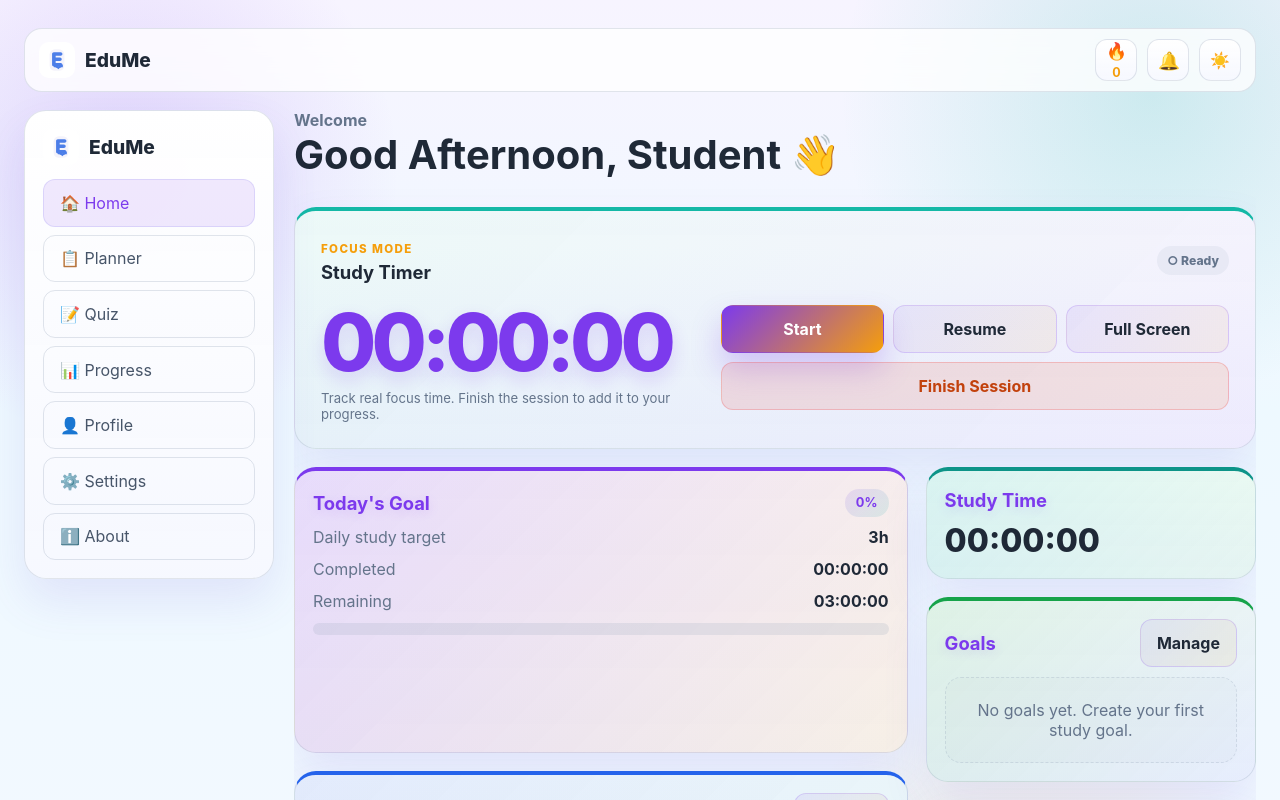
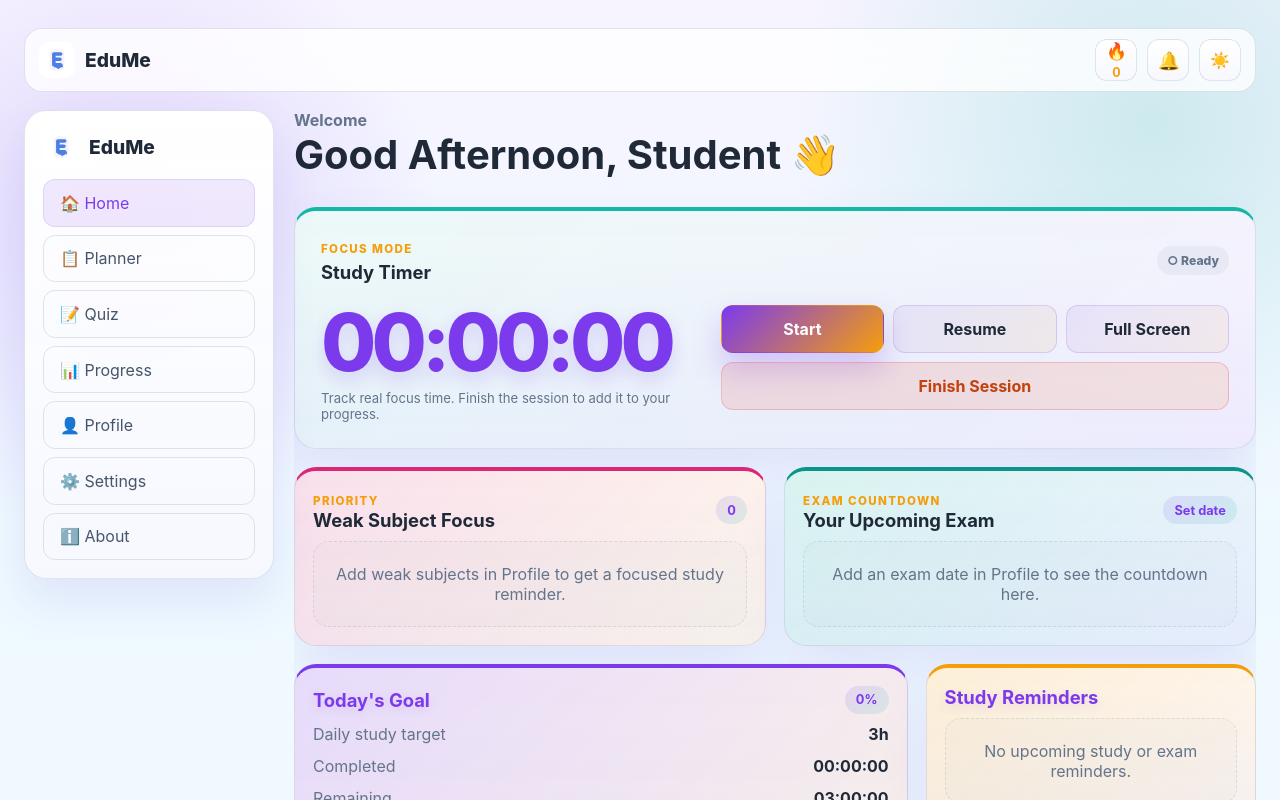
Before and after one commit to sbmnexus/EduMe, a React (Vite) app: page / in a window 1280 px wide. Both pictures are taken after a click on the button "Get Started →". Shown: the top 800 px of the page. Built offline with nearby package versions, Linux system fonts and the light colour scheme.

Commit message:
Restore Home reminders and exam countdown

```diff
--- a/src/App.jsx
+++ b/src/App.jsx
@@ -969,6 +969,29 @@ function App() {
 
       {renderTimerCard()}
 
+      <div className="home-overview-grid">
+        <div className="card home-focus-panel">
+          <div className="section-header"><div><span className="section-kicker">PRIORITY</span><h2>Weak Subject Focus</h2></div><span className="badge">{weakSubjects.length}</span></div>
+          {weakSubjects.length === 0 ? (
+            <div className="empty-state">Add weak subjects in Profile to get a focused study reminder.</div>
+          ) : (
+            <>
+              <p className="muted" style={{ marginTop: 0 }}>Give these subjects extra attention today.</p>
+              <div className="focus-subject-list">{weakSubjects.map((subject) => <span className="focus-subject" key={subject}>{subject}</span>)}</div>
+              {weakSubjectTasks.length > 0 && <p className="focus-task-hint">{weakSubjectTasks.length} related task{weakSubjectTasks.length === 1 ? '' : 's'} pending</p>}
+            </>
+          )}
+        </div>
+        <div className="card exam-countdown-panel">
+          <div className="section-header"><div><span className="section-kicker">EXAM COUNTDOWN</span><h2>Your Upcoming Exam</h2></div><span className="badge">{profile.examDate ? formatShortDate(profile.examDate) : 'Set date'}</span></div>
+          {examDaysRemaining === null ? (
+            <div className="empty-state">Add an exam date in Profile to see the countdown here.</div>
+          ) : (
+            <div className="countdown-value"><strong>{Math.max(0, examDaysRemaining)}</strong><span>{examDaysRemaining < 0 ? 'days passed' : examDaysRemaining === 1 ? 'day left' : 'days left'}</span></div>
+          )}
+        </div>
+      </div>
+
       <div className="home-grid">
         <div className="stack">
           <div className="card stat-card home-panel-goal">
@@ -1026,6 +1049,23 @@ function App() {
         </div>
 
         <div className="stack">
+          <div className="card list-card home-panel-reminders">
+            <div className="section-header"><h3>Study Reminders</h3></div>
+            {upcomingTasks.length === 0 && examDaysRemaining === null ? (
+              <div className="empty-state">No upcoming study or exam reminders.</div>
+            ) : (
+              <div>
+                {upcomingTasks.slice(0, 5).map((task) => (
+                  <div key={task.id} className="task-item">
+                    <div><strong>{task.name}</strong><div className="muted">{task.subject} · {formatShortDate(task.date)}</div></div>
+                    <span className="badge">{formatShortDate(task.date)}</span>
+                  </div>
+                ))}
+                {examDaysRemaining !== null && examDaysRemaining >= 0 && <div className="task-item exam-reminder"><div><strong>Exam in {examDaysRemaining} day{examDaysRemaining === 1 ? '' : 's'}</strong><div className="muted">{formatShortDate(profile.examDate)}</div></div><span className="badge">Focus</span></div>}
+              </div>
+            )}
+          </div>
+
           <div className="card list-card home-panel-study-time">
             <div className="section-header"><h3>Study Time</h3></div>
             <div style={{ fontSize: '2rem', fontWeight: 800 }}>{formatTimeDisplay(todaysMinutes * 60)}</div>
```
